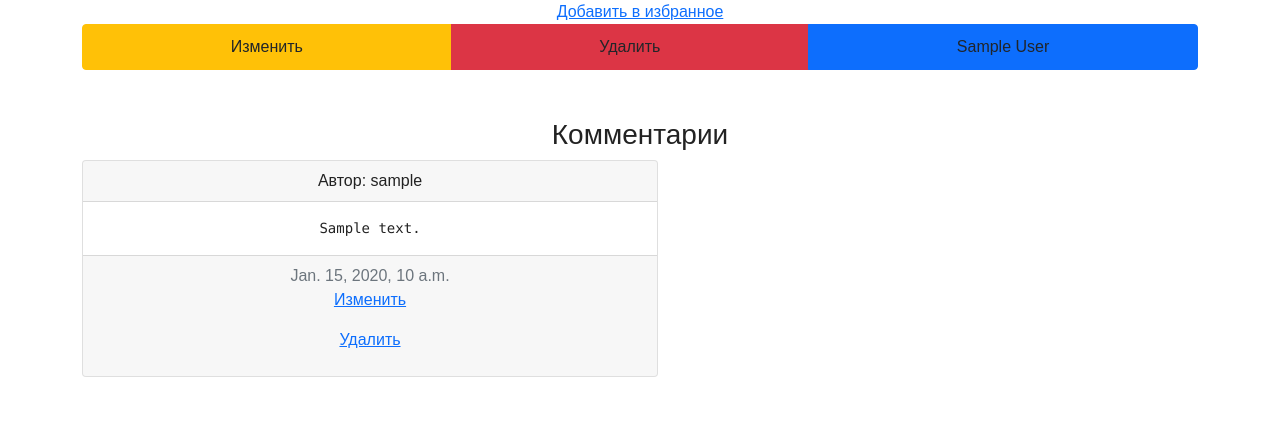
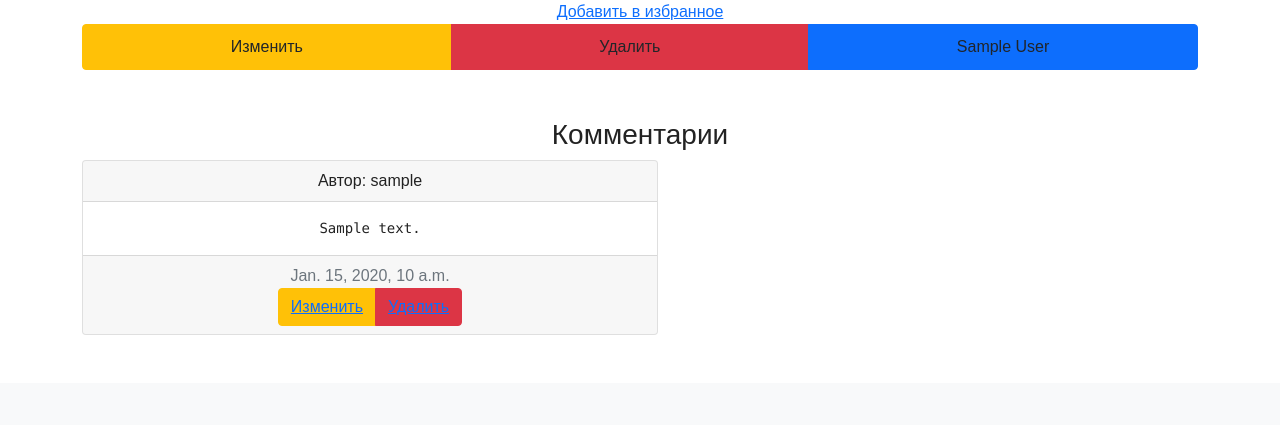
Before and after one commit to Kirillo1/Electronic_ADS, a Django app: page /ads/1/ in a window 1280 px wide. Shown: the part 676-1101 px from the top of the page. After the commit the page ends 1011 px from the top, so only its background shows below. Run offline with Django 4.2, Linux system fonts and the light colour scheme; tables that the repository leaves empty hold one stand-in row (values such as "Sample post"); grey boxes marked "Sample" are stand-in pictures.

Commit message:
#2. Добавлена возможность удалять и изменять комментарии

```diff
--- a/source/advertisements/templates/advertisements/ads_detail_view.html
+++ b/source/advertisements/templates/advertisements/ads_detail_view.html
@@ -56,9 +56,13 @@
                 </div>
                 <div class="card-footer text-muted">
                     {{ comment.created_at }}
-                    <p><a href="{% url "advertisements:comment_update_view" comment.pk %}">Изменить</a>
-                    </p>
-                    <p><a href="{% url "advertisements:comment_delete_view" comment.pk %}">Удалить</a></p>
+                    <br>
+                    <div class="btn-group" role="group" aria-label="Basic mixed styles example">
+                        <button type="button" class="btn btn-warning"><a
+                                href="{% url "advertisements:comment_update_view" comment.id %}">Изменить</a></button>
+                        <button type="button" class="btn btn-danger"><a
+                                href="{% url "advertisements:comment_delete_view" comment.id %}">Удалить</a></button>
+                    </div>
                 </div>
             </div>
             <br>
```
